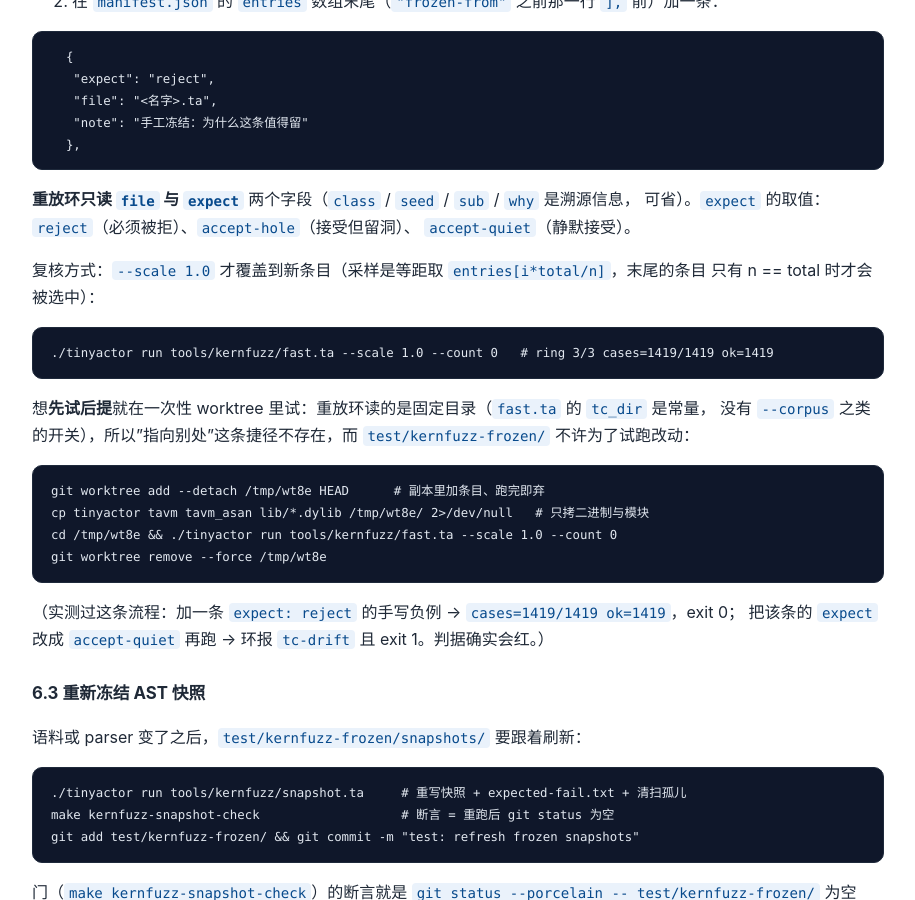
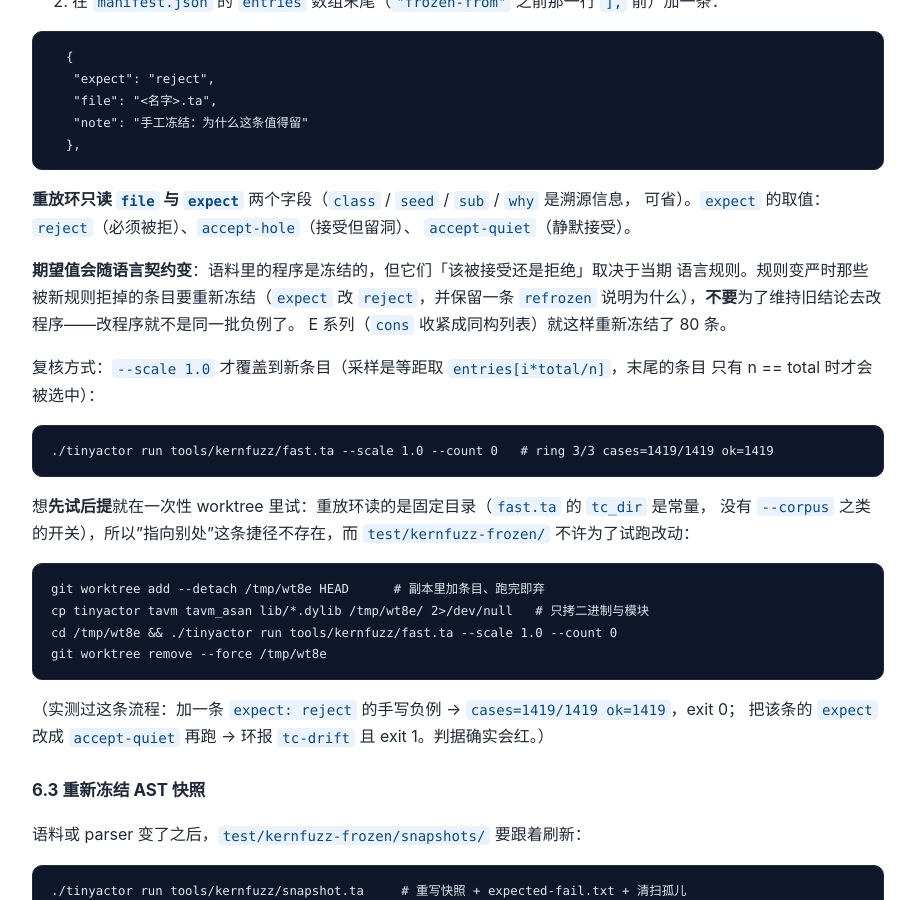
Before and after one commit to tiancaiamao/tinyactor, a Jekyll site: the page built from docs/kernel-fuzzing-design.md, in a window 1280 px wide and 900 px high, scrolled down 7071 px. Shown: the whole window, without its empty margins (182-1097 px from the left). Built offline with Jekyll 4.4.1, drawn with Linux system fonts in a browser that asks for light colours; our own code applies the rules of GitHub Pages for plain Markdown files.

Commit message:
docs(kernfuzz): 写明 frozen-negative 的 expect 会随语言契约重新冻结（refrozen 字段）

```diff
--- a/docs/kernel-fuzzing-design.md
+++ b/docs/kernel-fuzzing-design.md
@@ -293,6 +293,11 @@ make kernfuzz-minimize FINDING=... BUDGET=200      # hang 类 finding：沿用
 可省）。`expect` 的取值：`reject`（必须被拒）、`accept-hole`（接受但留洞）、
 `accept-quiet`（静默接受）。
 
+**期望值会随语言契约变**：语料里的程序是冻结的，但它们「该被接受还是拒绝」取决于当期
+语言规则。规则变严时那些被新规则拒掉的条目要重新冻结（`expect` 改 `reject`，并保留一条
+`refrozen` 说明为什么），**不要**为了维持旧结论去改程序——改程序就不是同一批负例了。
+E 系列（`cons` 收紧成同构列表）就这样重新冻结了 80 条。
+
 复核方式：`--scale 1.0` 才覆盖到新条目（采样是等距取 `entries[i*total/n]`，末尾的条目
 只有 n == total 时才会被选中）：
 
```
